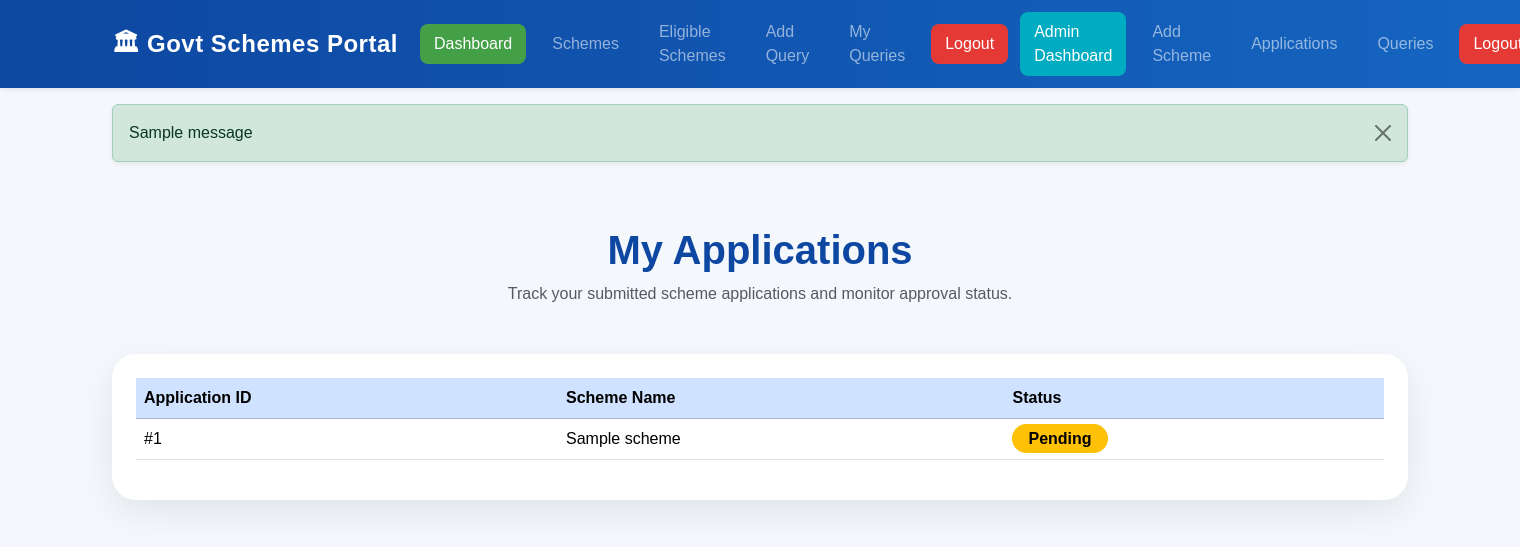
After one commit to sumukhskowshik/government_scheme_web_app, a Flask app: page /my-applications in a window 1520 px wide. The commit adds this page. Shown: the top 547 px of the page. Run offline with Flask 3, Linux system fonts and the light colour scheme; the visitor is signed in with stand-in values (Sample User, id 1); tables that the repository leaves empty or names only in its code hold one stand-in row (values such as "Sample post"); one stand-in notice (Sample message) is shown; some libraries are stand-ins or nearby versions.

Commit message:
Added My Applications tracking module

```diff
--- a/app.py
+++ b/app.py
@@ -595,6 +595,44 @@ def match_schemes():
         schemes=matched
     )
 
+# =========================================================
+# MY APPLICATIONS
+# =========================================================
+
+@app.route('/my-applications')
+@login_required_member
+def my_applications():
+
+    member_id = session.get('member_id')
+
+    cur = mysql.connection.cursor()
+
+    cur.execute(
+        """
+        SELECT
+            applications.id,
+            schemes.title,
+            applications.status
+
+        FROM applications
+
+        JOIN schemes
+        ON applications.scheme_id = schemes.id
+
+        WHERE applications.member_id=%s
+        """,
+        (member_id,)
+    )
+
+    applications = cur.fetchall()
+
+    cur.close()
+
+    return render_template(
+        'my_applications.html',
+        applications=applications
+    )
+
 
 # =========================================================
 # LOGOUT
--- /dev/null
+++ b/templates/my_applications.html
@@ -0,0 +1,182 @@
+<!DOCTYPE html>
+<html>
+
+<head>
+
+    <title>My Applications - Govt Schemes Portal</title>
+
+    <meta charset="UTF-8">
+    <meta name="viewport" content="width=device-width, initial-scale=1">
+
+    <link href="https://cdn.jsdelivr.net/npm/bootstrap@5.3.3/dist/css/bootstrap.min.css"
+          rel="stylesheet">
+
+    <style>
+
+        body{
+            background: #f4f7fb;
+            font-family: Arial, sans-serif;
+        }
+
+        .page-title{
+            color: #0d47a1;
+            font-weight: 800;
+        }
+
+        .main-card{
+            border-radius: 24px;
+            border: none;
+            box-shadow: 0 12px 35px rgba(0,0,0,0.08);
+        }
+
+        .status-approved{
+            background: #198754;
+            color: white;
+            padding: 6px 16px;
+            border-radius: 30px;
+            font-weight: 600;
+        }
+
+        .status-rejected{
+            background: #dc3545;
+            color: white;
+            padding: 6px 16px;
+            border-radius: 30px;
+            font-weight: 600;
+        }
+
+        .status-pending{
+            background: #ffc107;
+            color: black;
+            padding: 6px 16px;
+            border-radius: 30px;
+            font-weight: 600;
+        }
+
+    </style>
+
+</head>
+
+<body>
+
+{% include 'navbar.html' %}
+
+<div class="container mt-3">
+
+    {% with messages = get_flashed_messages(with_categories=true) %}
+
+        {% if messages %}
+
+            {% for category, message in messages %}
+
+                <div class="alert alert-{{ category }} alert-dismissible fade show shadow-sm">
+
+                    {{ message }}
+
+                    <button type="button"
+                            class="btn-close"
+                            data-bs-dismiss="alert">
+                    </button>
+
+                </div>
+
+            {% endfor %}
+
+        {% endif %}
+
+    {% endwith %}
+
+</div>
+
+<div class="container py-5">
+
+    <div class="text-center mb-5">
+
+        <h1 class="page-title">
+            My Applications
+        </h1>
+
+        <p class="text-muted">
+
+            Track your submitted scheme applications
+            and monitor approval status.
+
+        </p>
+
+    </div>
+
+    <div class="card main-card p-4">
+
+        <div class="table-responsive">
+
+            <table class="table table-hover align-middle">
+
+                <thead class="table-primary">
+
+                    <tr>
+
+                        <th>Application ID</th>
+                        <th>Scheme Name</th>
+                        <th>Status</th>
+
+                    </tr>
+
+                </thead>
+
+                <tbody>
+
+                    {% for app in applications %}
+
+                    <tr>
+
+                        <td>
+                            #{{ app[0] }}
+                        </td>
+
+                        <td>
+                            {{ app[1] }}
+                        </td>
+
+                        <td>
+
+                            {% if app[2] == 'approved' %}
+
+                                <span class="status-approved">
+                                    Approved
+                                </span>
+
+                            {% elif app[2] == 'rejected' %}
+
+                                <span class="status-rejected">
+                                    Rejected
+                                </span>
+
+                            {% else %}
+
+                                <span class="status-pending">
+                                    Pending
+                                </span>
+
+                            {% endif %}
+
+                        </td>
+
+                    </tr>
+
+                    {% endfor %}
+
+                </tbody>
+
+            </table>
+
+        </div>
+
+    </div>
+
+</div>
+
+<script src="https://cdn.jsdelivr.net/npm/bootstrap@5.3.3/dist/js/bootstrap.bundle.min.js"></script>
+
+</body>
+
+</html>
```
Also changed, not shown: templates/admin_dashboard.html (+38 -47 lines), templates/member_dashboard.html (+68 -47 lines).
